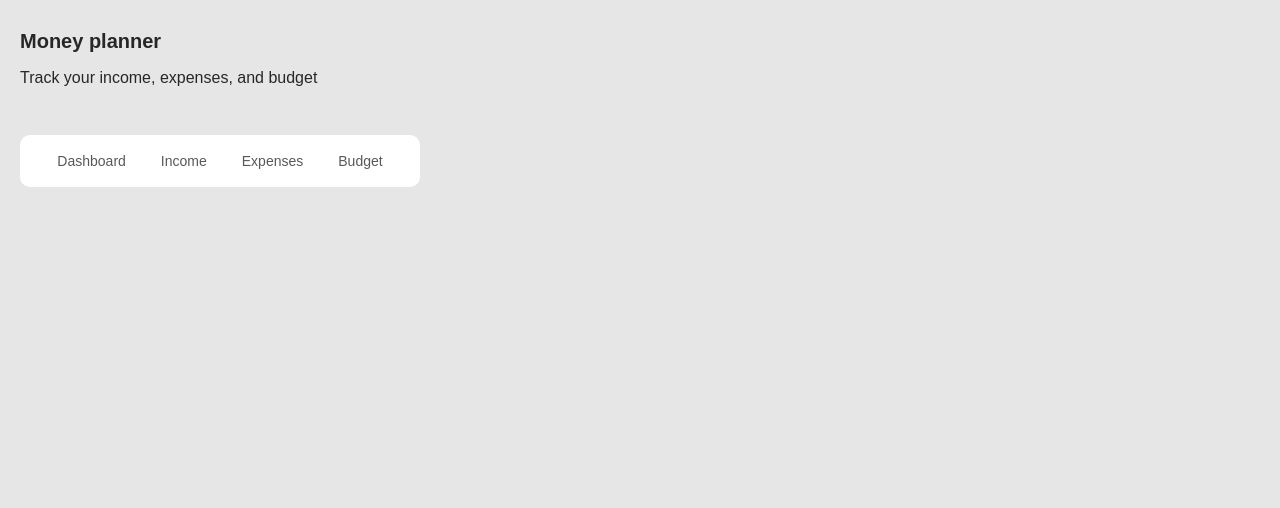
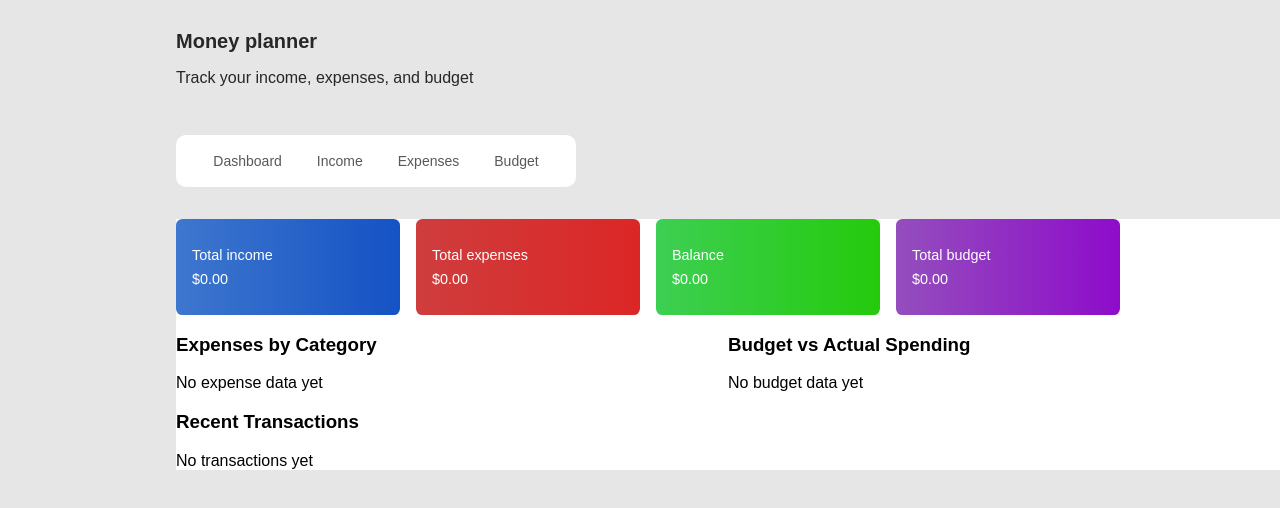
Before and after one commit to ValeriaMakarevich/finance-planner, a plain HTML site: page src/index.html in a window 1280 px wide. Drawn offline with Linux system fonts and the light colour scheme.

Commit message:
Add dashboard layout and initial summary styles~

```diff
--- a/src/assests/styles/main.css
+++ b/src/assests/styles/main.css
@@ -1,8 +1,11 @@
 body {
   margin: 0;
   font-family: Arial, sans-serif;
-  padding-left: 20px;
   background: rgb(230, 230, 230);
+}
+
+.page{
+  margin-left: 11rem;
 }
 
 .header {
@@ -49,3 +52,48 @@ justify-content: center;
   text-decoration: none;
   font-size: 14px;
 }
+
+.dashboard{
+  margin-top: 2rem;
+  background: white;
+}
+
+.dashboard__summary{
+  display: flex;
+  gap: 1rem;
+}
+
+.summary__item{
+  display: flex;
+  flex-direction: column;
+  justify-content: center;
+  gap: 0.5rem;
+  font-size: 0.9rem;
+  width: 13rem;
+  height: 6rem;
+  color: white;
+  border-radius: 0.4rem;
+  padding-left: 1rem;
+}
+
+.summary__item--income{
+  background: linear-gradient(to left, #1552c4, #3e77ce);
+}
+
+.summary__item--expenses{
+  background: linear-gradient(to left, #dc2626, #cf3d3d);
+}
+
+.summary__item--balance{
+  background: linear-gradient(to left, #25ca0c, #3dcf53);
+}
+
+.summary__item--budget{
+  background: linear-gradient(to left, #8e0cca, #944ebd);
+}
+
+.budget-data{
+  display: grid;
+  grid-template-columns: 1fr 1fr;
+  grid-template-rows: auto auto;
+}
--- a/src/index.html
+++ b/src/index.html
@@ -11,7 +11,7 @@
 
 <body>
 
-  <div id="app">
+  <div id="app" class="page">
   </div>
 
 
--- a/src/main.js
+++ b/src/main.js
@@ -1,7 +1,10 @@
 import { Header } from "./components/Header.js";
+import { Dashboard } from "./pages/Dashboard.js";
 
 const app = document.getElementById("app");
 
 const header = Header();
+const dashboard = Dashboard();
 
 app.append(header);
+app.append(dashboard);
--- a/src/pages/Dashboard.js
+++ b/src/pages/Dashboard.js
@@ -0,0 +1,51 @@
+export function Dashboard() {
+  const dashboard = document.createElement("dashboard");
+  dashboard.className = "dashboard";
+
+  dashboard.innerHTML = `
+    <div class="dashboard">
+
+    <section class="dashboard__summary">
+    <div class="summary__item summary__item--income">
+    <span>Total income</span>
+    <span>$0.00</span>
+    </div>
+
+    <div class="summary__item summary__item--expenses">
+    <span>Total expenses</span>
+    <span>$0.00</span>
+    </div>
+
+    <div class="summary__item summary__item--balance">
+    <span>Balance</span>
+    <span>$0.00</span>
+    </div>
+
+    <div class="summary__item summary__item--budget">
+    <span>Total budget</span>
+    <span>$0.00</span>
+    </div>
+    </section>
+
+    <div class="budget-data">
+    <div>
+    <h3>Expenses by Category</h3>
+    <span>No expense data yet</span>
+    </div>
+
+    <div>
+    <h3>Budget vs Actual Spending</h3>
+    <span>No budget data yet</span>
+    </div>
+
+     <div>
+    <h3>Recent Transactions</h3>
+    <span>No transactions yet</span>
+    </div>
+    </div>
+    </div>
+
+  `;
+
+  return dashboard;
+}
```
